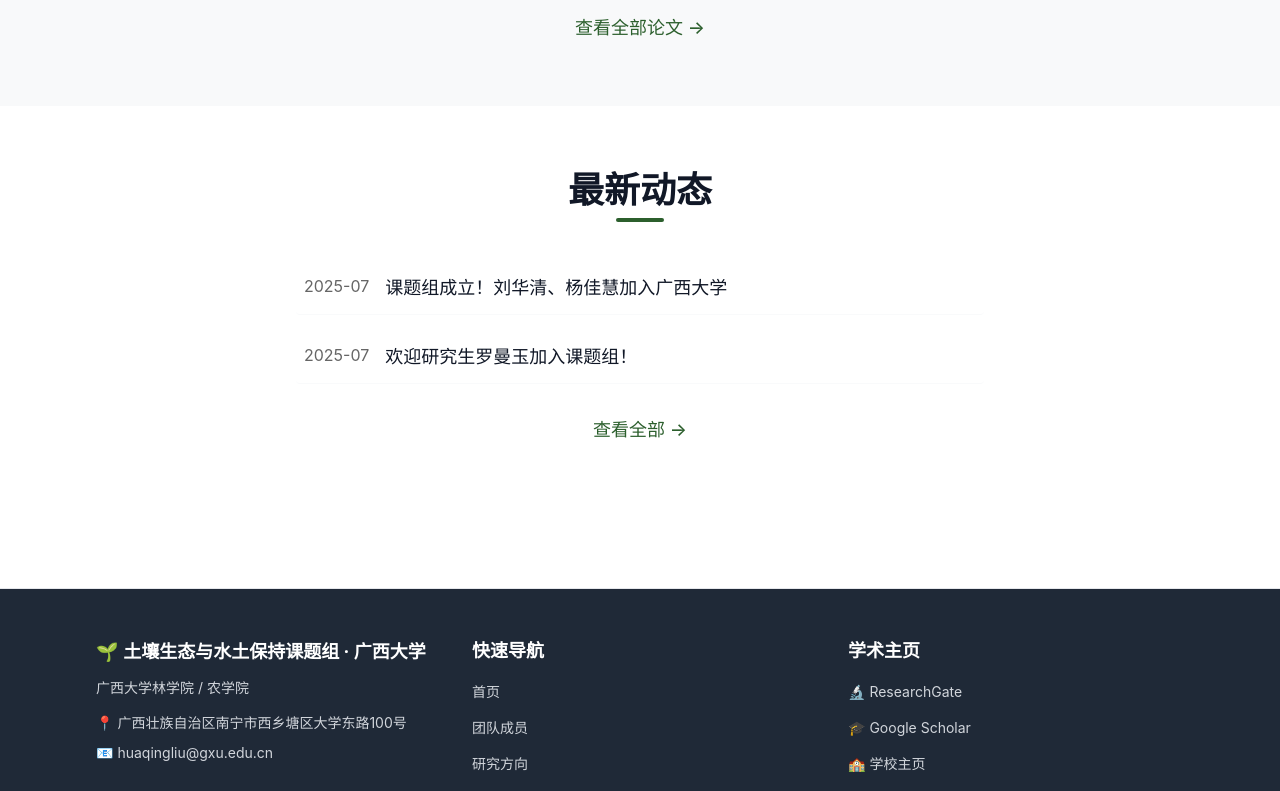
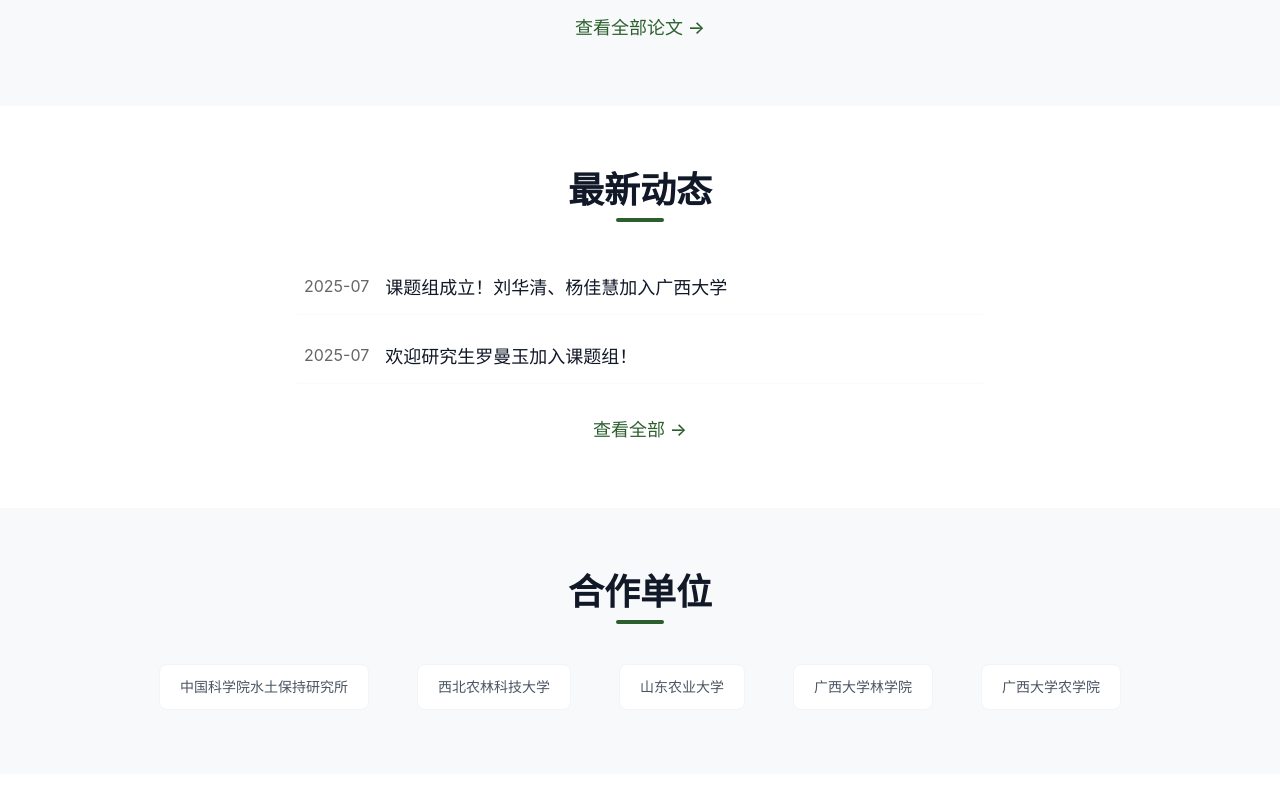
Before and after one commit to chliuhq/soil-ecology-lab, a Next.js app in the folder soil-ecology-lab/: page / in a window 1280 px wide. Shown: the part 2000-2791 px from the top of the page. Built offline with nearby package versions, Linux system fonts and the light colour scheme; no server answers.

Commit message:
feat: fix back-to-top overlap, add page transition animation, add partner institutions section

```diff
--- a/soil-ecology-lab/src/app/client-layout.tsx
+++ b/soil-ecology-lab/src/app/client-layout.tsx
@@ -4,12 +4,15 @@ import Navbar from "@/components/Navbar";
 import Footer from "@/components/Footer";
 import ChatWidget from "@/components/ChatWidget";
 import BackToTop from "@/components/BackToTop";
+import PageTransition from "@/components/PageTransition";
 
 export default function ClientLayout({ children }: { children: React.ReactNode }) {
   return (
     <I18nProvider>
       <Navbar />
-      <main className="flex-1">{children}</main>
+      <main className="flex-1">
+        <PageTransition>{children}</PageTransition>
+      </main>
       <Footer />
       <ChatWidget />
       <BackToTop />
--- a/soil-ecology-lab/src/app/page.tsx
+++ b/soil-ecology-lab/src/app/page.tsx
@@ -159,6 +159,35 @@ export default function HomePage() {
           </div>
         </div>
       </section>
+
+      {/* ===== 合作单位 ===== */}
+      <section className="py-16 bg-bg-light">
+        <div className="container-main">
+          <h2 className="section-title text-center">
+            {lt({ zh: "合作单位", en: "Partner Institutions" })}
+          </h2>
+          <div className="h-1 w-12 bg-primary mx-auto mb-10 rounded" />
+          <div className="flex flex-wrap justify-center items-center gap-8 md:gap-12">
+            {[
+              { name: { zh: "中国科学院水土保持研究所", en: "Institute of Soil and Water Conservation, CAS" }, url: "http://www.iswc.ac.cn/" },
+              { name: { zh: "西北农林科技大学", en: "Northwest A&F University" }, url: "https://www.nwsuaf.edu.cn/" },
+              { name: { zh: "山东农业大学", en: "Shandong Agricultural University" }, url: "https://www.sdau.edu.cn/" },
+              { name: { zh: "广西大学林学院", en: "College of Forestry, GXU" }, url: "https://lxy.gxu.edu.cn/" },
+              { name: { zh: "广西大学农学院", en: "College of Agriculture, GXU" }, url: "https://nxy.gxu.edu.cn/" },
+            ].map((p, i) => (
+              <a
+                key={i}
+                href={p.url}
+                target="_blank"
+                rel="noopener noreferrer"
+                className="px-5 py-3 bg-white rounded-lg border border-gray-100 text-sm text-gray-600 hover:text-primary hover:border-primary/30 hover:shadow-md transition-all duration-300"
+              >
+                {lt(p.name)}
+              </a>
+            ))}
+          </div>
+        </div>
+      </section>
     </>
   );
 }
--- a/soil-ecology-lab/src/components/BackToTop.tsx
+++ b/soil-ecology-lab/src/components/BackToTop.tsx
@@ -18,8 +18,8 @@ export default function BackToTop() {
     <button
       onClick={scrollToTop}
       aria-label="Back to top"
-      className={`fixed bottom-6 right-6 z-50 w-10 h-10 rounded-full bg-primary text-white shadow-lg
-        flex items-center justify-center hover:bg-primary-dark transition-all duration-300
+      className={`fixed bottom-24 right-7 z-40 w-10 h-10 rounded-full bg-gray-700/80 text-white shadow-lg
+        flex items-center justify-center hover:bg-gray-900 transition-all duration-300
         ${visible ? "opacity-100 translate-y-0" : "opacity-0 translate-y-4 pointer-events-none"}`}
     >
       <svg xmlns="http://www.w3.org/2000/svg" className="w-5 h-5" fill="none" viewBox="0 0 24 24" stroke="currentColor" strokeWidth={2.5}>
--- /dev/null
+++ b/soil-ecology-lab/src/components/PageTransition.tsx
@@ -0,0 +1,24 @@
+"use client";
+import { usePathname } from "next/navigation";
+import { useEffect, useState, ReactNode } from "react";
+
+export default function PageTransition({ children }: { children: ReactNode }) {
+  const pathname = usePathname();
+  const [show, setShow] = useState(false);
+
+  useEffect(() => {
+    setShow(false);
+    const timer = requestAnimationFrame(() => setShow(true));
+    return () => cancelAnimationFrame(timer);
+  }, [pathname]);
+
+  return (
+    <div
+      className={`transition-all duration-500 ease-out ${
+        show ? "opacity-100 translate-y-0" : "opacity-0 translate-y-3"
+      }`}
+    >
+      {children}
+    </div>
+  );
+}
```
